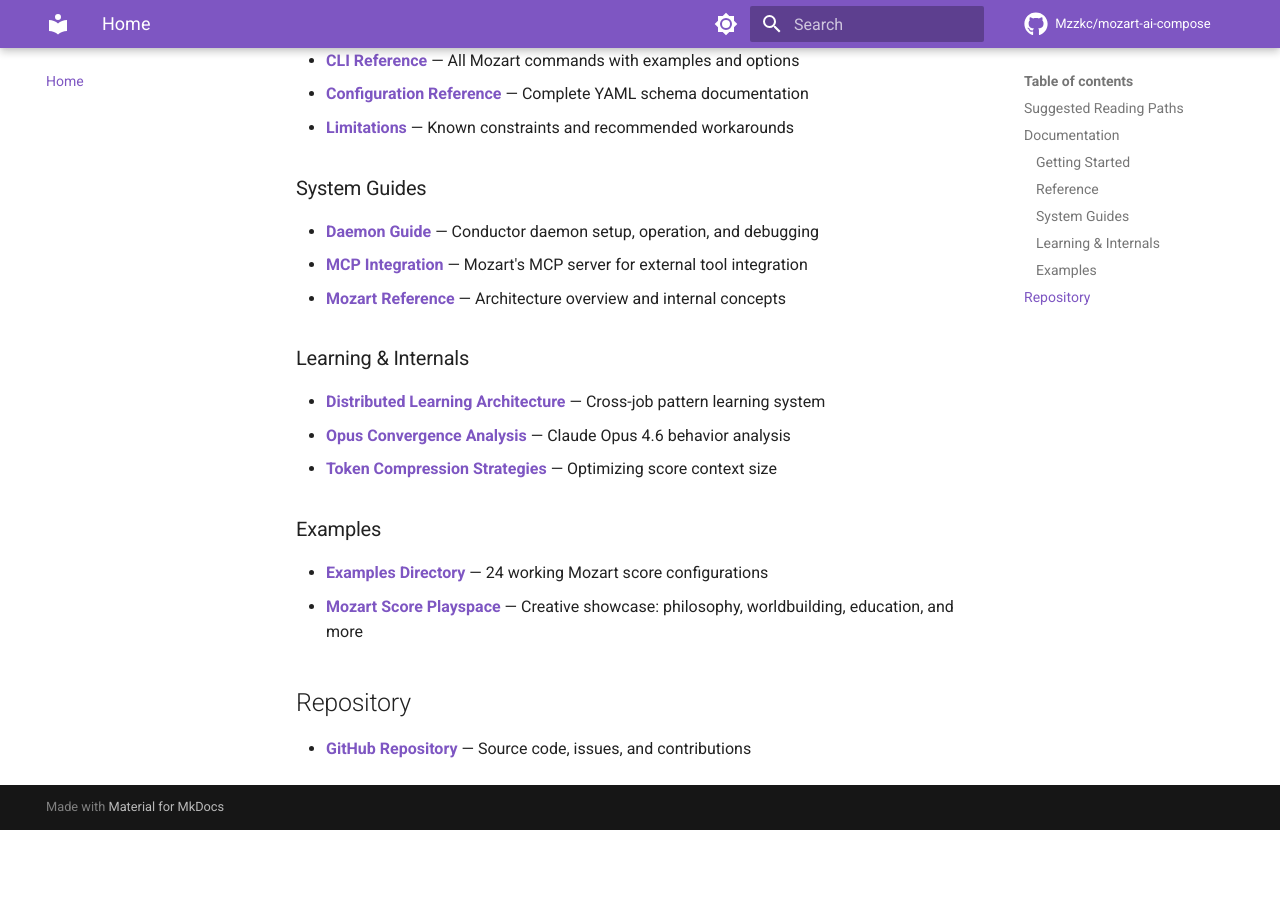
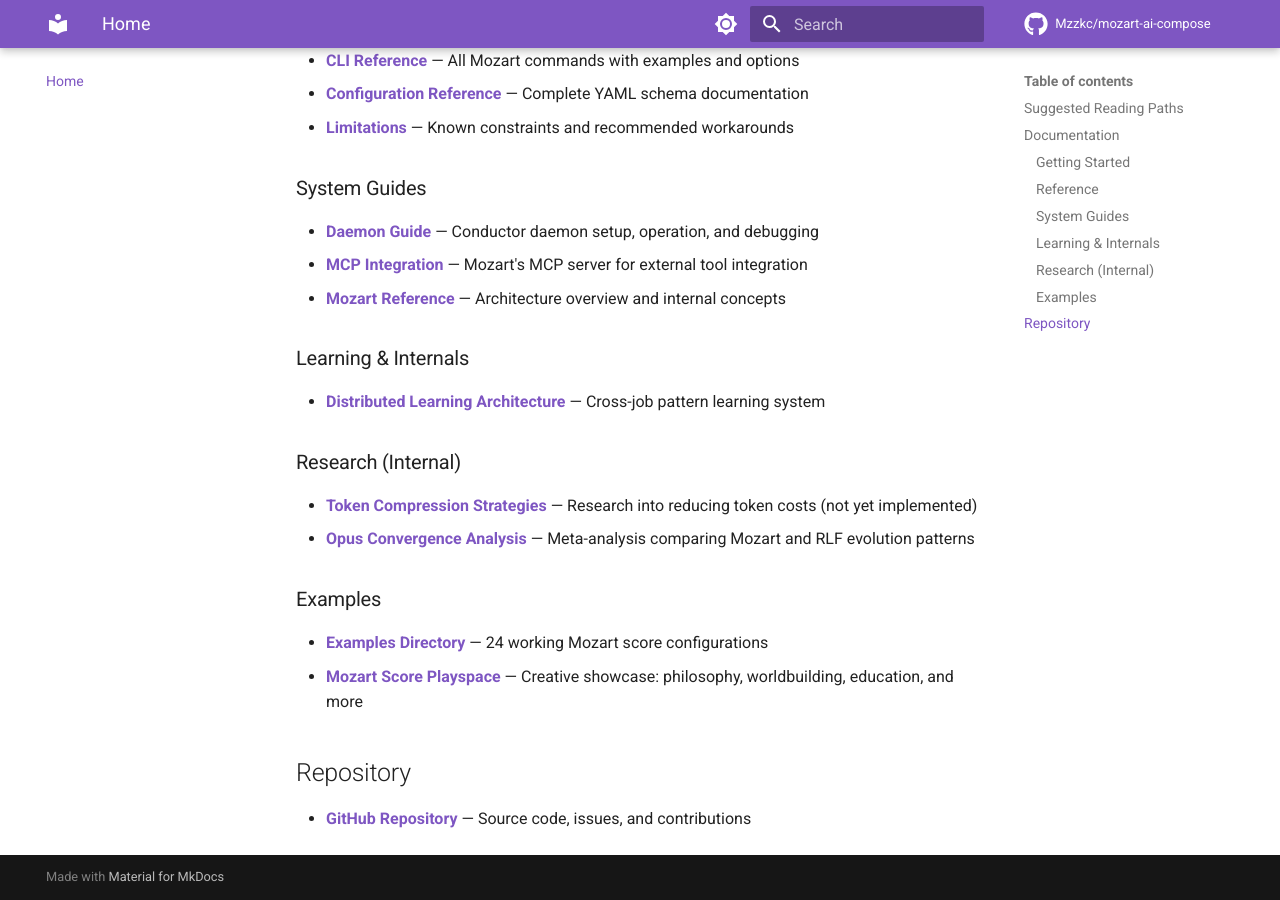
Before and after one commit to Mzzkc/mozart-ai-compose, an MkDocs documentation site: the page built from docs/index.md, in a window 1280 px wide and 900 px high, scrolled down 833 px. Built offline with MkDocs 1.6.1 and Material for MkDocs 9.7.7, drawn with Linux system fonts in a browser that asks for light colours; comment, search, counter and statistics services are not loaded; before the commit the page ends 1663 px from its top, so only the background shows below that.

Commit message:
docs: move research/internal docs to docs/research/
Move OPUS-CONVERGENCE-ANALYSIS.md and TOKEN-COMPRESSION-STRATEGIES.md
to docs/research/ with a README explaining they are internal docs.
Update index.md links to new locations.

Co-Authored-By: Claude Opus 4.6 <noreply@anthropic.com>

```diff
--- a/docs/index.md
+++ b/docs/index.md
@@ -42,8 +42,11 @@ Orchestration tool for Claude AI sessions — define multi-stage workflows as YA
 ### Learning & Internals
 
 - [**Distributed Learning Architecture**](DISTRIBUTED-LEARNING-ARCHITECTURE.md) — Cross-job pattern learning system
-- [**Opus Convergence Analysis**](OPUS-CONVERGENCE-ANALYSIS.md) — Claude Opus 4.6 behavior analysis
-- [**Token Compression Strategies**](TOKEN-COMPRESSION-STRATEGIES.md) — Optimizing score context size
+
+### Research (Internal)
+
+- [**Token Compression Strategies**](research/TOKEN-COMPRESSION-STRATEGIES.md) — Research into reducing token costs (not yet implemented)
+- [**Opus Convergence Analysis**](research/OPUS-CONVERGENCE-ANALYSIS.md) — Meta-analysis comparing Mozart and RLF evolution patterns
 
 ### Examples
 
```
Also changed, not shown: docs/research/README.md (added, +8 -0 lines), docs/research/OPUS-CONVERGENCE-ANALYSIS.md (renamed from docs/OPUS-CONVERGENCE-ANALYSIS.md), docs/research/TOKEN-COMPRESSION-STRATEGIES.md (renamed from docs/TOKEN-COMPRESSION-STRATEGIES.md).
